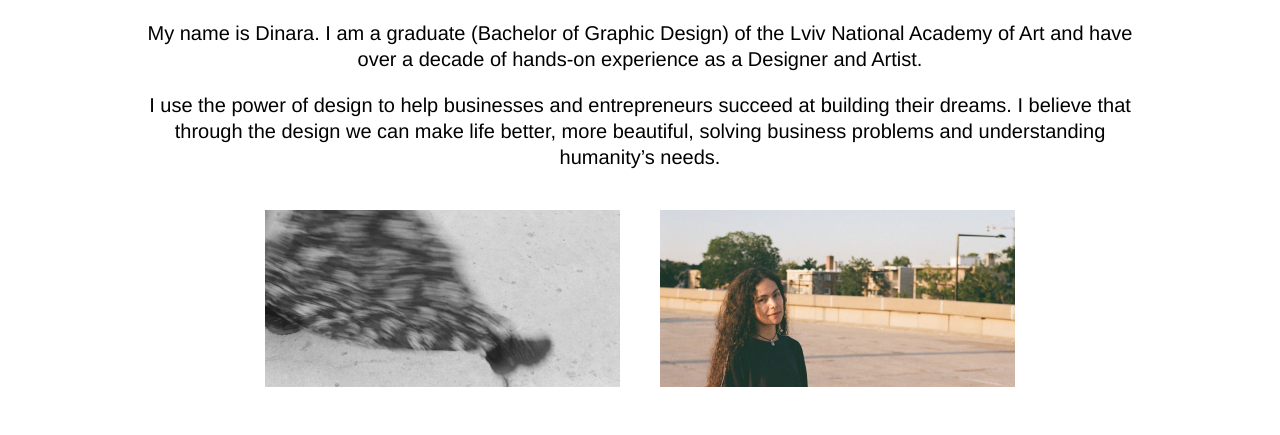
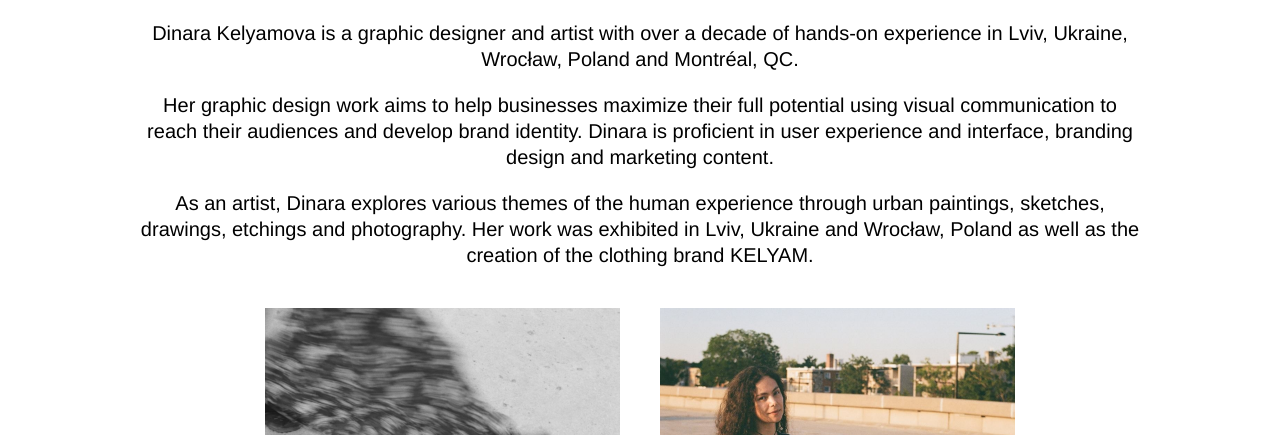
Before and after one commit to DinaraKelyamova30/portfolio, a plain HTML site: page about.html in a window 1280 px wide. Shown: the part 318-753 px from the top of the page. Drawn offline with nearby package versions, Linux system fonts and the light colour scheme; a web font is replaced by a local one.

Commit message:
Update about.html

```diff
--- a/about.html
+++ b/about.html
@@ -36,10 +36,13 @@
   <div class="header-section-center">
     <h1>Introduction</h1>
     <p class="header-section-p">
-      My name is Dinara. I am a graduate (Bachelor of Graphic Design) of the Lviv National Academy of Art and have over a decade of hands-on experience as a Designer and Artist.
+      Dinara Kelyamova is a graphic designer and artist with over a decade of hands-on experience in Lviv, Ukraine, Wrocław, Poland and Montréal, QC.
     </p>
     <p class="header-section-p">
-      I use the power of design to help businesses and entrepreneurs succeed at building their dreams. I believe that through the design we can make life better, more beautiful, solving business problems and understanding humanity’s needs.
+      Her graphic design work aims to help businesses maximize their full potential using visual communication to reach their audiences and develop brand identity. Dinara is proficient in user experience and interface, branding design and marketing content.
+    </p>
+    <p class="header-section-p">
+      As an artist, Dinara explores various themes of the human experience through urban paintings, sketches, drawings, etchings and photography. Her work was exhibited in Lviv, Ukraine and Wrocław, Poland as well as the creation of the clothing brand KELYAM.
     </p>
   </div>
 
```
